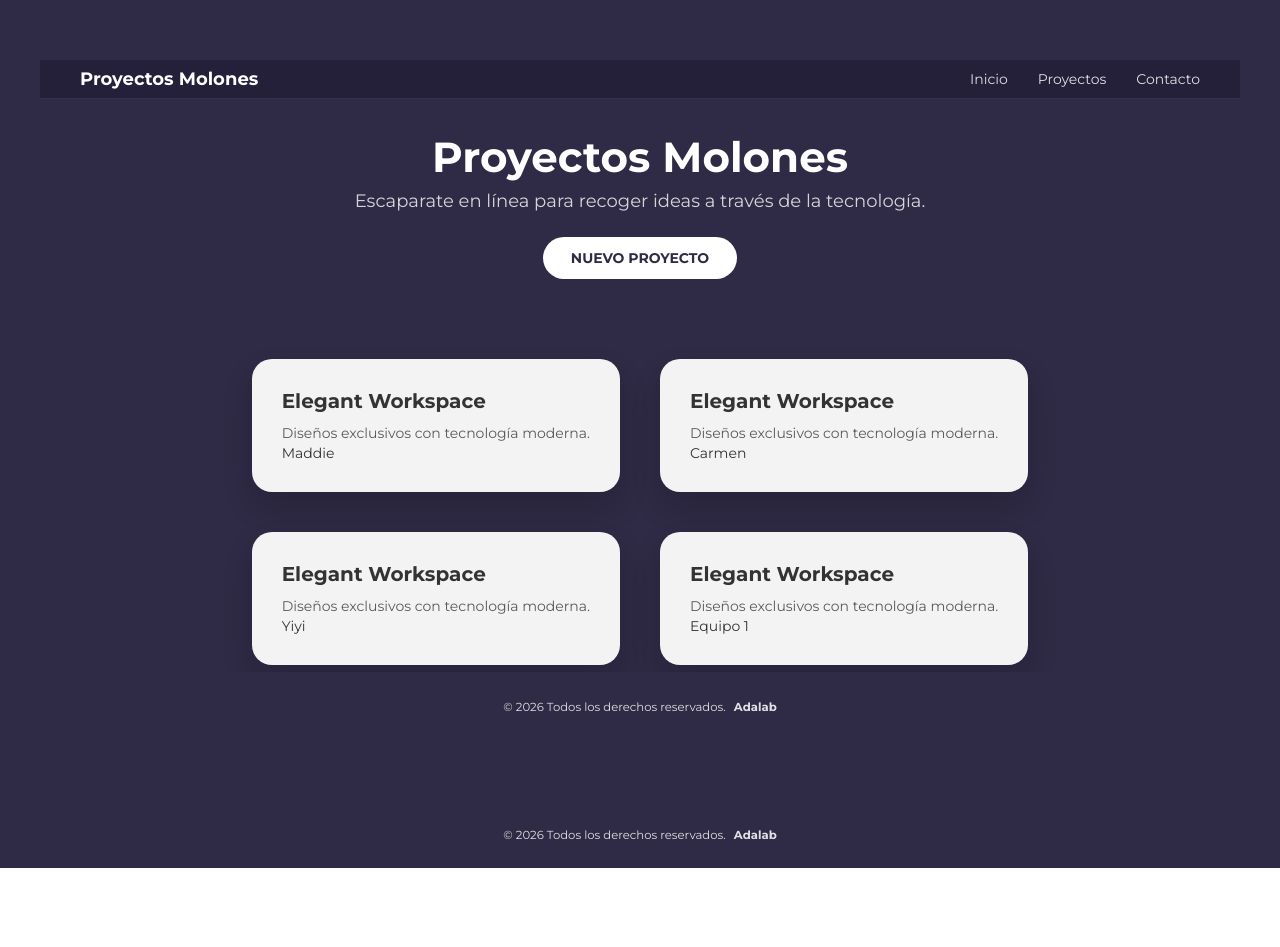
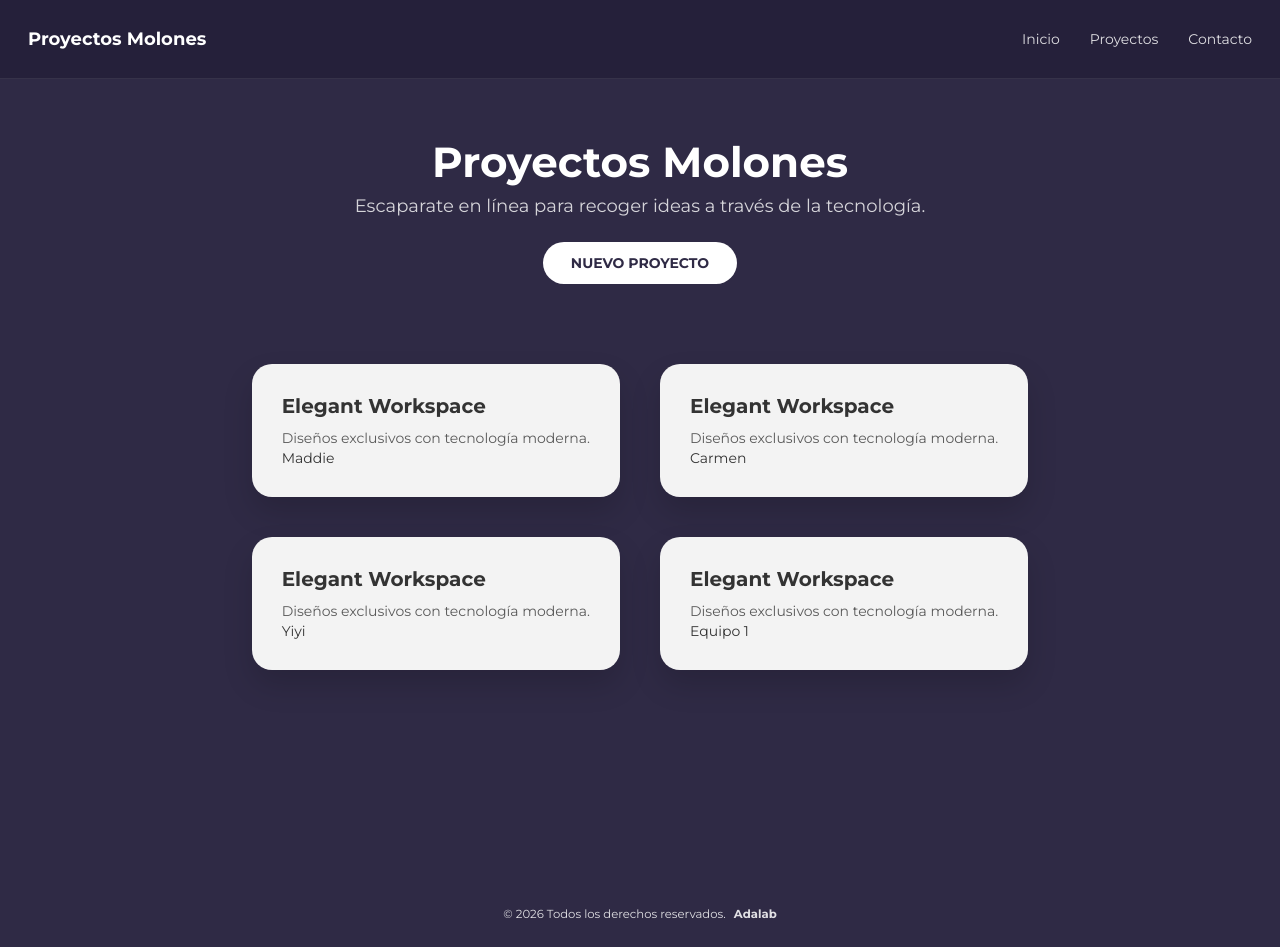
Before and after one commit to Adalab/project-promo-61-module-3-team-1, a React (Vite) app: page /#/ in a window 1280 px wide. Before the commit the page ends 868 px from the top, so only its background shows below. Built offline with nearby package versions, Linux system fonts and the light colour scheme.

Commit message:
changes on nav/header. Added to all pages, add padding

```diff
--- a/src/App.jsx
+++ b/src/App.jsx
@@ -74,6 +74,7 @@ function App() {
 
  return (
   <div>
+    <Header />
     <Routes>
 
       {/* Landing Page*/}
--- a/src/components/Header/Header.scss
+++ b/src/components/Header/Header.scss
@@ -1,6 +1,6 @@
 .header {
   width: 100%;
-  padding: 8px 40px;
+  padding: 2rem;
   background-color: #25203a;
   border-bottom: 1px solid rgba(255, 255, 255, 0.08);
 
--- a/src/main.scss
+++ b/src/main.scss
@@ -71,7 +71,7 @@ fieldset {
 .header {
   display: flex;
   justify-content: space-between;
-  margin-bottom: 2.5rem;
+
 }
 
 .header .header__brand {
--- a/src/pages/Landing.jsx
+++ b/src/pages/Landing.jsx
@@ -31,7 +31,7 @@ export default function Landing() {
 
   return (
     <div className="landing">
-      <Header />
+
 
       <div className="landing__header">
         <h1 className="landing__title">Proyectos Molones</h1>
@@ -66,7 +66,7 @@ export default function Landing() {
         ))}
       </div>
 
-      <Footer />
+
     </div>
   );
 }
```
